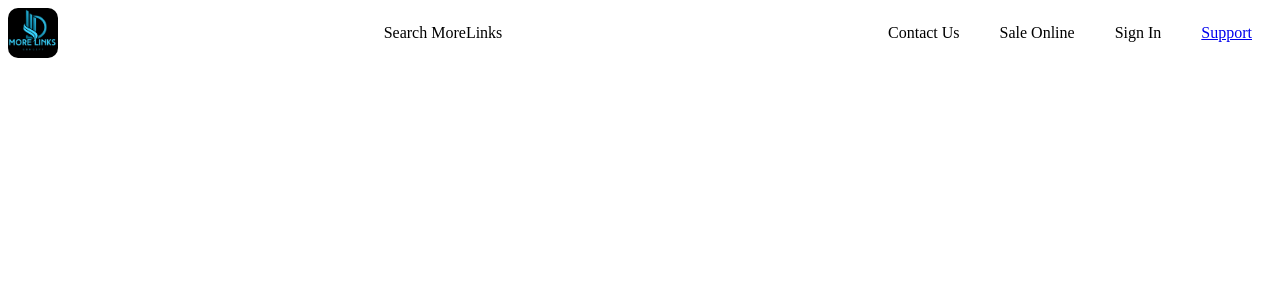
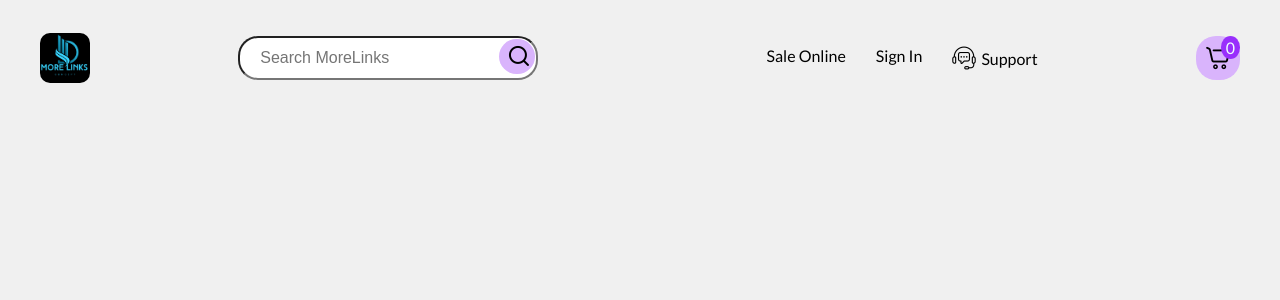
Before and after one commit to Ikendu/morelinksSales, a PHP site: page / in a window 1280 px wide. Shown: the top 300 px of the page. Run offline with PHP 8.4, Linux system fonts and the light colour scheme.

Commit message:
header items

```diff
--- a/header/header.php
+++ b/header/header.php
@@ -4,7 +4,7 @@
 <head>
   <meta charset="UTF-8">
   <meta name="viewport" content="width=device-width, initial-scale=1.0">
-  <link rel="stylesheet" href="styles/headerStyle.css">
+  <link rel="stylesheet" href="headerStyles.css">
   <title>Document</title>
 </head>
 
@@ -12,14 +12,26 @@
   <header>
     <div class="header">
       <img src="utilities/logoImage.png" alt="logo" class="logo" />
-      <div class="search">Search MoreLinks</div>
+      <div class="search">
+        <input type="search" placeholder="Search MoreLinks">
+        <span><img src="utilities/search.png" alt=""></span>
+      </div>
       <div class="headerlinks">
         <ul>
-          <li>Contact Us</li>
-          <li>Sale Online</li>
-          <li>Sign In</li>
-          <li><a href="cart.html">Support</a></li>
+          <li><a href="contact.html" Contact Us></a></li>
+          <li><a href="register.html">Sale Online</a></li>
+          <li><a href="signin.html">Sign In</a></li>
+          <li>
+            <a href="support.html">
+              <img src="utilities/support.png" alt="">
+              <span>Support</span>
+            </a>
+          </li>
         </ul>
+      </div>
+      <div class="cart">
+        <img src="utilities/cart.png" alt="shopping cart">
+        <span class="cartItems">0</span>
       </div>
     </div>
   </header>
--- /dev/null
+++ b/headerStyles.css
@@ -0,0 +1,86 @@
+.logo {
+  width: 50px;
+  border-radius: 10px;
+  cursor: pointer;
+}
+.header {
+  display: flex;
+  flex-shrink: initial;
+  justify-content: space-between;
+  align-items: center;
+  /* background-color: rgb(217, 180, 252); */
+}
+.header ul {
+  display: flex;
+  gap: 10px;
+  text-decoration: none;
+  list-style: none;
+}
+.header ul li {
+  padding: 0 20px;
+  cursor: pointer;
+  text-decoration: none;
+  padding: 10px;
+  border-radius: 20px;
+  /* border-right: 1px solid; */
+}
+.header ul li:hover {
+  /* color: rgb(217, 180, 252); */
+  background-color: rgb(217, 180, 252);
+}
+.header ul li a {
+  text-decoration: none;
+  color: black;
+  display: flex;
+  align-items: center;
+  gap: 5px;
+}
+/* .header ul li:last-child {
+  border-right: none;
+} */
+.search {
+  width: 25%;
+  position: relative;
+}
+.search input {
+  height: 30px;
+  padding: 20px;
+  width: 100%;
+  border-radius: 20px;
+  font-size: 1em;
+}
+.search input:focus {
+  outline: none;
+}
+.search span {
+  position: absolute;
+  width: 20px;
+  right: 3px;
+  top: 3px;
+  padding: 5px 8px 3px;
+  border-radius: 20px;
+  background-color: rgb(217, 180, 252);
+  cursor: pointer;
+}
+.cart {
+  display: flex;
+  align-items: center;
+  justify-content: center;
+  padding: 10px;
+  cursor: pointer;
+  border-radius: 20px;
+  background-color: rgb(217, 180, 252);
+  position: relative;
+}
+.cart:hover {
+  background-color: rgb(124, 214, 139);
+}
+.cartItems {
+  position: absolute;
+  top: 0;
+  right: 0;
+  background-color: rgb(153, 47, 252);
+  padding: 2px 5px;
+  border-radius: 50%;
+  color: azure;
+}
--- a/index.php
+++ b/index.php
@@ -4,6 +4,8 @@
 <head>
     <meta charset="UTF-8">
     <meta name="viewport" content="width=device-width, initial-scale=1.0">
+    <link href="https://fonts.googleapis.com/css?family=Lato" rel="stylesheet">
+    <link rel="stylesheet" href="styles.css">
     <title>Document</title>
 </head>
 
@@ -12,6 +14,8 @@
         <?php include 'header/header.php' ?>
     </div>
 
+    <!-- <div>Hello You are welcome</div> -->
+
 </body>
 
 </html>
--- /dev/null
+++ b/styles.css
@@ -0,0 +1,12 @@
+body {
+  background-color: #f0f0f0;
+  font-family: Lato, Arial, sans-serif;
+  margin: 0;
+  padding: 0;
+}
+
+.container {
+  max-width: 1200px;
+  margin: 0 auto;
+  padding: 20px;
+}
--- a/styles/headerStyle.css
+++ /dev/null
@@ -1,18 +0,0 @@
-.logo {
-  width: 50px;
-  border-radius: 10px;
-}
-.header {
-  display: flex;
-  flex-shrink: initial;
-  justify-content: space-between;
-  align-items: center;
-}
-.header ul {
-  display: flex;
-  text-decoration: none;
-  list-style: none;
-}
-.header ul li {
-  padding: 0 20px;
-}
```
Also changed, not shown: utilities/cart.png (added), utilities/search.png (added), utilities/support.png (added).
